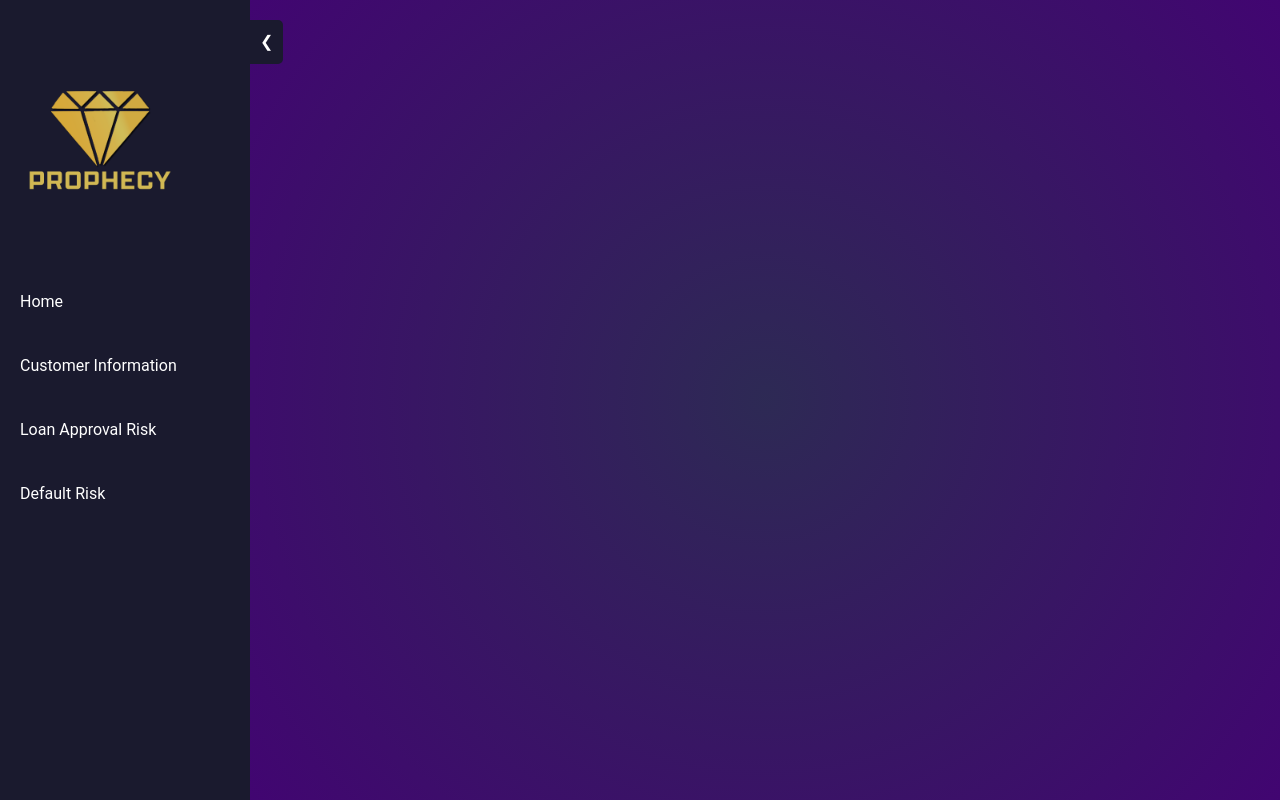
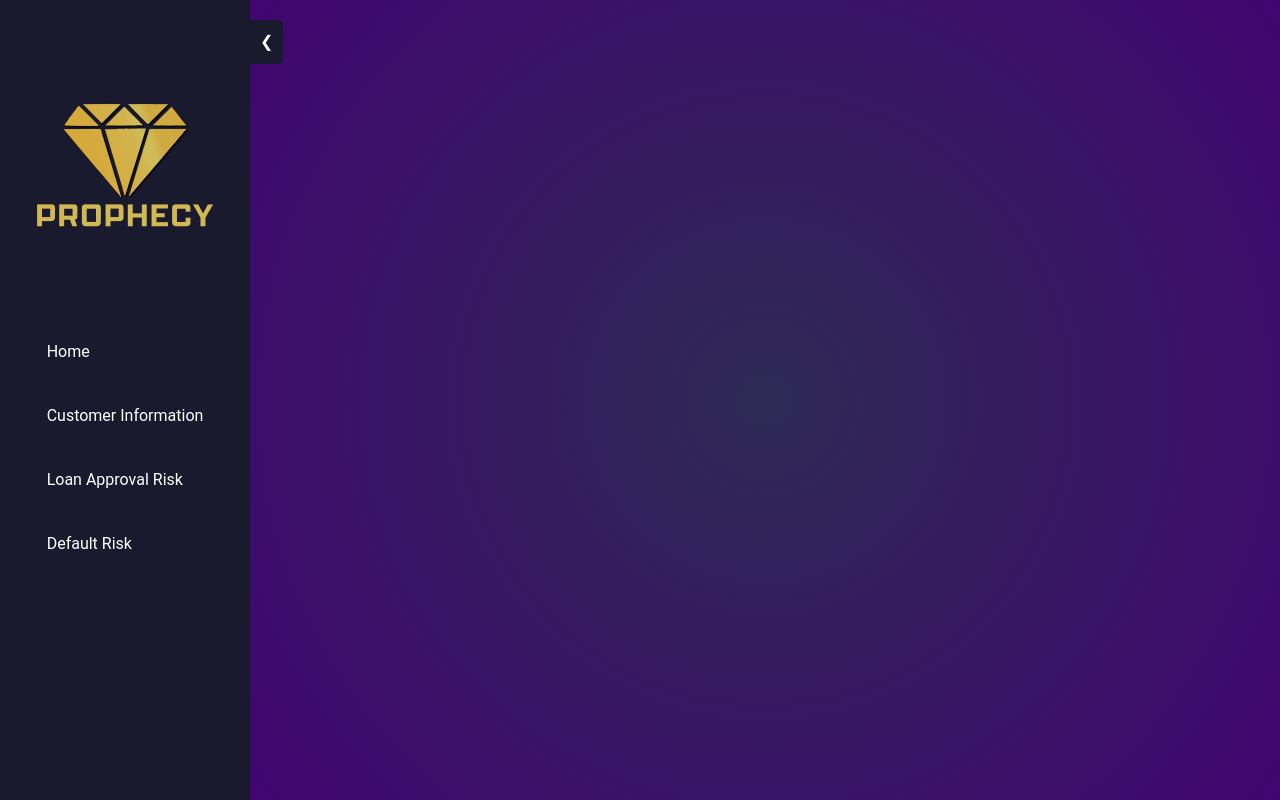
Before and after one commit to ly-sona/hackutd2024, a React (Vite) app in the folder front-end/: page / in a window 1280 px wide. Built offline with nearby package versions, Linux system fonts and the light colour scheme.

Commit message:
centered sidebar logo

```diff
--- a/front-end/src/components/Sidebar.css
+++ b/front-end/src/components/Sidebar.css
@@ -14,13 +14,21 @@
   z-index: 1000;
 }
 
+.navbar-container {
+  display: flex;
+  flex-direction: column;
+  align-items: center;
+  justify-content: center;
+}
+
 .logo-container {
   text-align: center;
   padding: 20px 0;
 }
 
-.logo {
+.logo img {
   max-width: 80%;
+  align-self: center;
 }
 
 .navbar ul {
--- a/front-end/src/components/Sidebar.jsx
+++ b/front-end/src/components/Sidebar.jsx
@@ -32,6 +32,7 @@ function Sidebar({ isVisible }) {
       ref={sidebarRef}
       className={`sidebar ${isVisible ? 'visible' : 'hidden'}`}
     >
+      <div className="navbar-container">
         <div className="logo-container">
           <img src={LogoText} alt="Logo" className="logo" />
         </div>
@@ -60,6 +61,7 @@ function Sidebar({ isVisible }) {
           </ul>
         </nav>
       </div>
+    </div>
   );
 }
 
```
Lines whose indentation alone changed are shown as unchanged.
